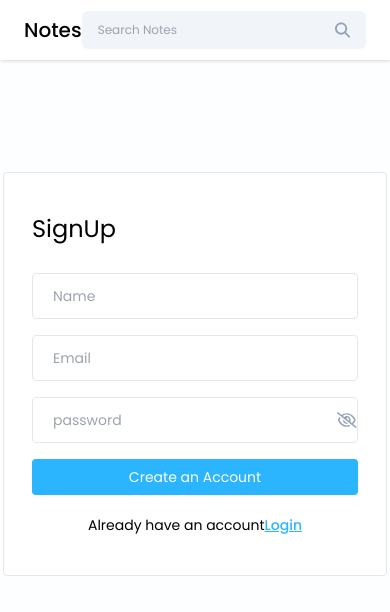
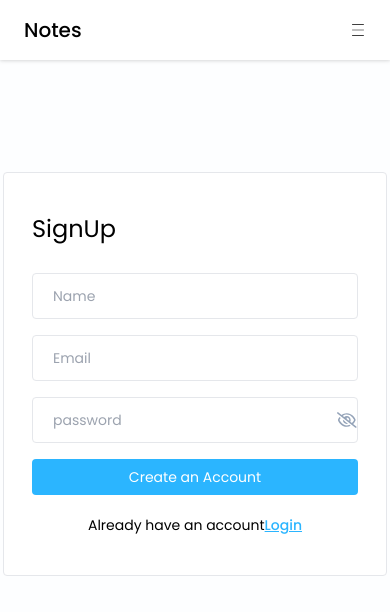
Before and after one commit to Danielkombou/frontendSV, a React (Vite) app in the folder notes-app/: page / in a window 390 px wide. Shown: the top 612 px of the page. Built offline with nearby package versions, Linux system fonts and the light colour scheme.

Commit message:
Deploying

```diff
--- a/notes-app/src/components/Navbar/Navbar.jsx
+++ b/notes-app/src/components/Navbar/Navbar.jsx
@@ -2,9 +2,12 @@ import React, { useState } from 'react'
 import ProfileInfo from '../Cards/ProfileInfo'
 import { useNavigate } from 'react-router-dom'
 import SearchBar from '../SearchBar/SearchBar'
+import { CiMenuBurger } from 'react-icons/ci'
+import { IoCloseSharp } from 'react-icons/io5'
 
 function Navbar({ userInfo, onSearchNote, handleClearSearch }) {
   const [searchQuery, setSearchQuery] = useState("");
+  const [hide, setHide] = useState(false)
 
   const navigate = useNavigate();
   const onLogout = () =>{
@@ -23,6 +26,11 @@ function Navbar({ userInfo, onSearchNote, handleClearSearch }) {
     handleClearSearch()
   };
 
+  const handleDisplay = () => {
+    setHide(!hide)
+    console.log(setHide)
+  }
+
   return (
     <div className="bg-white flex items-center justify-between px-6 py-2 drop-shadow">
         <h2 className="text-xl font-medium text-black py-2">Notes</h2>
@@ -35,6 +43,9 @@ function Navbar({ userInfo, onSearchNote, handleClearSearch }) {
         onClearSearch={onClearSearch}
         />
         <ProfileInfo userInfo={userInfo} onLogout={onLogout}/>
+        <CiMenuBurger onClick={handleDisplay} className='md:hidden'/>
+        {/* <IoCloseSharp className='md:hidden'/> */}
+        <div className="fixed bg-red-500 insert-0"></div>
     </div>
   )
 }
--- a/notes-app/src/components/SearchBar/SearchBar.jsx
+++ b/notes-app/src/components/SearchBar/SearchBar.jsx
@@ -7,7 +7,7 @@ import {IoMdClose} from 'react-icons/io'
 function SearchBar({value, onChange, handleSearch, onClearSearch}) {
 
   return (
-    <div className="w-80 flex items-center px-4 bg-slate-100 rounded-md">
+    <div className="hidden w-80 md:flex items-center px-4 bg-slate-100 rounded-md">
         <input
         type="text"
         placeholder="Search Notes"
```
Also changed, not shown: notes-app/public/no-data.png (deleted).
